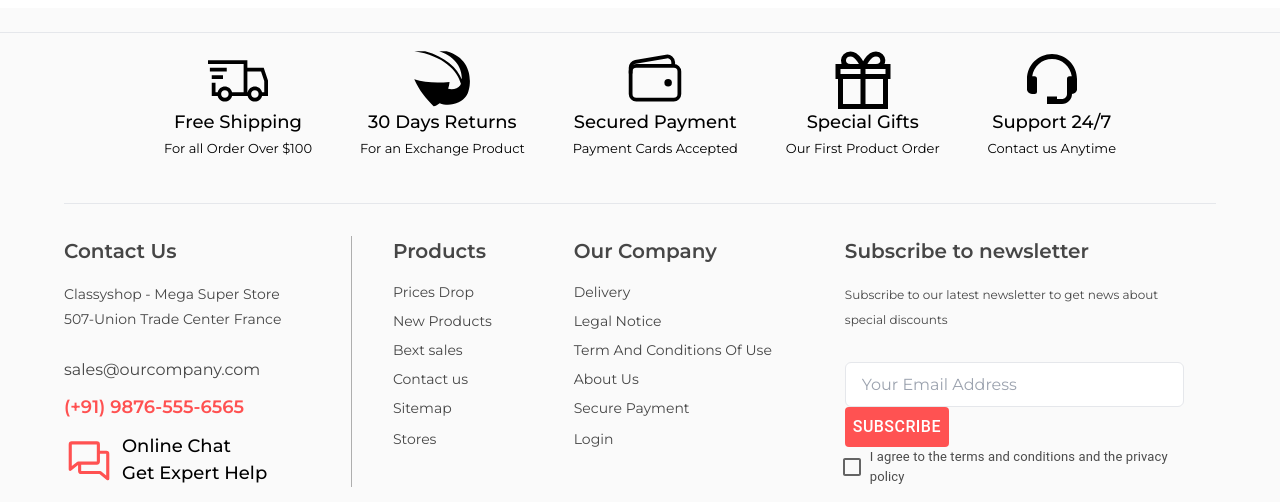
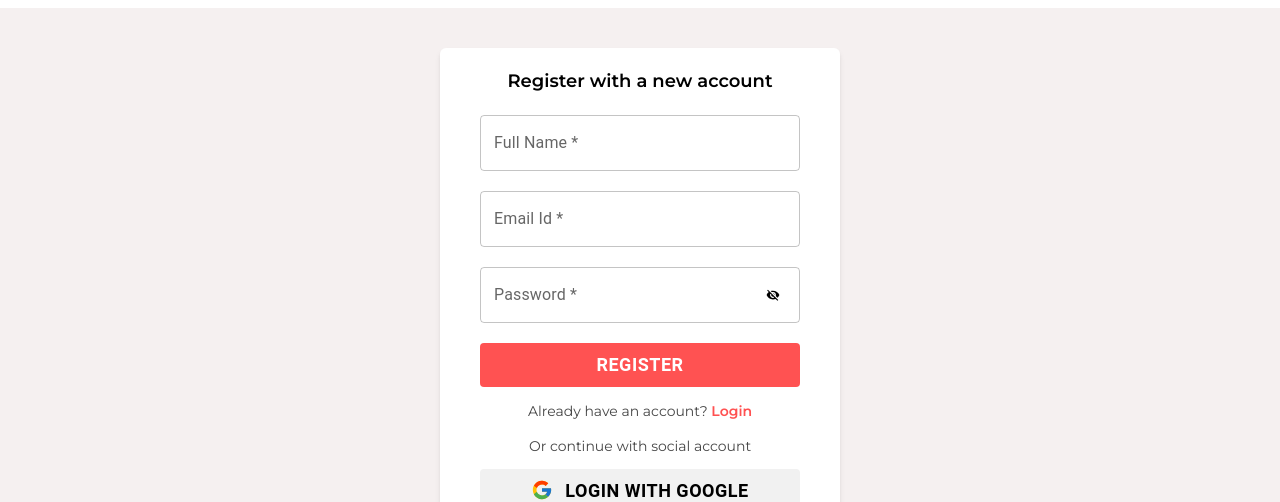
Before and after one commit to SurajPatil29/full-stack_e-comm, a React (Vite) app in the folder front_end/: page /register in a window 1280 px wide. Shown: the part 351-853 px from the top of the page. Built offline with nearby package versions, Linux system fonts and the light colour scheme.

Commit message:
feat: create static login and register pages
- Developed static layout for the login page.
- Designed static layout for the register page.
- Prepared structure for future dynamic functionality integration.

```diff
--- a/front_end/src/App.jsx
+++ b/front_end/src/App.jsx
@@ -13,6 +13,8 @@
 import ProductZoom from "./componants/ProductZoom";
 import { IoMdClose } from "react-icons/io";
 import ProductDetailsComponant from "./componants/ProductDetailsComponant";
+import Login from "./pages/Login";
+import Register from "./pages/Register";
 
 const MyContext = createContext();
 function App() {
@@ -41,6 +43,8 @@
 						exact={true}
 						element={<ProductDetails />}
 					/>
+					<Route path={"/login"} exact={true} element={<Login />} />
+					<Route path={"/register"} exact={true} element={<Register />} />
 				</Routes>
 				<Footer />
 			</MyContext.Provider>
--- a/front_end/src/index.css
+++ b/front_end/src/index.css
@@ -64,6 +64,11 @@
 
 .btn-org:hover {
 	background: #171717 !important;
+}
+
+.btn-lg {
+	font-weight: 600 !important;
+	font-size: 18px !important;
 }
 /* button class */
 
--- /dev/null
+++ b/front_end/src/pages/Login/index.jsx
@@ -0,0 +1,106 @@
+import { Button, TextField } from "@mui/material";
+import { useState } from "react";
+import { MdVisibility } from "react-icons/md";
+import { MdVisibilityOff } from "react-icons/md";
+import { Link } from "react-router-dom";
+import { FcGoogle } from "react-icons/fc";
+
+function Login() {
+	const [isShowPassword, setIsShowPassWord] = useState(false);
+
+	return (
+		<section className="section py-10">
+			<div className="container">
+				<div className="card shadow-md w-[400px] m-auto rounded-md bg-white p-5 px-10 ">
+					<h3 className="text-center text-[18px] text-black ">
+						Login to our account
+					</h3>
+
+					<form className="w-full mt-5">
+						<div className="form-group w-full mb-5">
+							<TextField
+								type="email"
+								id="outlined-suffix-shrink"
+								label="Email Id *"
+								variant="outlined"
+								className="w-full"
+								sx={{
+									"& .MuiOutlinedInput-root": {
+										"&.Mui-focused fieldset": {
+											borderColor: "#ff5151", // Focused border color
+										},
+									},
+									"& .MuiInputLabel-root.Mui-focused": {
+										color: "#ff5151", // Focused label color
+									},
+								}}
+							/>
+						</div>
+
+						<div className="form-group w-full mb-5 relative">
+							<TextField
+								type={`${isShowPassword === true ? "password" : "text"}`}
+								id="outlined-suffix-shrink"
+								label="Password *"
+								variant="outlined"
+								className="w-full"
+								sx={{
+									"& .MuiOutlinedInput-root": {
+										"&.Mui-focused fieldset": {
+											borderColor: "#ff5151", // Focused border color
+										},
+									},
+									"& .MuiInputLabel-root.Mui-focused": {
+										color: "#ff5151", // Focused label color
+									},
+								}}
+							/>
+							{isShowPassword === false ? (
+								<Button
+									onClick={() => setIsShowPassWord(!isShowPassword)}
+									className="!absolute !w-[35px] !min-w-[35px] !h-[35px] top-[10px] right-[10px] !rounded-md !text-black "
+								>
+									<MdVisibilityOff className="16px" />
+								</Button>
+							) : (
+								<Button
+									onClick={() => setIsShowPassWord(!isShowPassword)}
+									className="!absolute !w-[35px] !min-w-[35px] !h-[35px] top-[10px] right-[10px] !rounded-md !text-black "
+								>
+									<MdVisibility className="16px" />
+								</Button>
+							)}
+						</div>
+
+						<a className="link cursor-pointer text-[14px] font-[600] ">
+							Forgot Password
+						</a>
+
+						<div className="flex items-center w-full mt-3 mb-3">
+							<Button className="btn-org btn-lg w-full">Login</Button>
+						</div>
+
+						<p className="text-center">
+							Not Registered?{" "}
+							<Link
+								className="link text-[14px] font-[600] text-[#ff5151] "
+								to="/register"
+							>
+								Sign Up
+							</Link>{" "}
+						</p>
+
+						<p className="text-center">Or continue with social account</p>
+
+						<Button className="flex w-full !bg-[#f1f1f1] btn-lg !text-black gap-3">
+							<FcGoogle className="text-[22px]" />
+							Login with Google
+						</Button>
+					</form>
+				</div>
+			</div>
+		</section>
+	);
+}
+
+export default Login;
--- /dev/null
+++ b/front_end/src/pages/Register/index.jsx
@@ -0,0 +1,122 @@
+import { Button, TextField } from "@mui/material";
+import { useState } from "react";
+import { MdVisibility } from "react-icons/md";
+import { MdVisibilityOff } from "react-icons/md";
+import { Link } from "react-router-dom";
+import { FcGoogle } from "react-icons/fc";
+
+function Register() {
+	const [isShowPassword, setIsShowPassWord] = useState(false);
+
+	return (
+		<section className="section py-10">
+			<div className="container">
+				<div className="card shadow-md w-[400px] m-auto rounded-md bg-white p-5 px-10 ">
+					<h3 className="text-center text-[18px] text-black ">
+						Register with a new account
+					</h3>
+
+					<form className="w-full mt-5">
+						<div className="form-group w-full mb-5">
+							<TextField
+								type="text"
+								id="name"
+								label="Full Name *"
+								variant="outlined"
+								className="w-full"
+								sx={{
+									"& .MuiOutlinedInput-root": {
+										"&.Mui-focused fieldset": {
+											borderColor: "#ff5151", // Focused border color
+										},
+									},
+									"& .MuiInputLabel-root.Mui-focused": {
+										color: "#ff5151", // Focused label color
+									},
+								}}
+							/>
+						</div>
+
+						<div className="form-group w-full mb-5">
+							<TextField
+								type="email"
+								id="outlined-suffix-shrink"
+								label="Email Id *"
+								variant="outlined"
+								className="w-full"
+								sx={{
+									"& .MuiOutlinedInput-root": {
+										"&.Mui-focused fieldset": {
+											borderColor: "#ff5151", // Focused border color
+										},
+									},
+									"& .MuiInputLabel-root.Mui-focused": {
+										color: "#ff5151", // Focused label color
+									},
+								}}
+							/>
+						</div>
+
+						<div className="form-group w-full mb-5 relative">
+							<TextField
+								type={`${isShowPassword === true ? "password" : "text"}`}
+								id="outlined-suffix-shrink"
+								label="Password *"
+								variant="outlined"
+								className="w-full"
+								sx={{
+									"& .MuiOutlinedInput-root": {
+										"&.Mui-focused fieldset": {
+											borderColor: "#ff5151", // Focused border color
+										},
+									},
+									"& .MuiInputLabel-root.Mui-focused": {
+										color: "#ff5151", // Focused label color
+									},
+								}}
+							/>
+							{isShowPassword === false ? (
+								<Button
+									onClick={() => setIsShowPassWord(!isShowPassword)}
+									className="!absolute !w-[35px] !min-w-[35px] !h-[35px] top-[10px] right-[10px] !rounded-md !text-black "
+								>
+									<MdVisibilityOff className="16px" />
+								</Button>
+							) : (
+								<Button
+									onClick={() => setIsShowPassWord(!isShowPassword)}
+									className="!absolute !w-[35px] !min-w-[35px] !h-[35px] top-[10px] right-[10px] !rounded-md !text-black "
+								>
+									<MdVisibility className="16px" />
+								</Button>
+							)}
+						</div>
+
+						<div className="flex items-center w-full mt-3 mb-3">
+							<Button className="btn-org btn-lg w-full">Register</Button>
+						</div>
+
+						<p className="text-center">
+							Already have an account?{" "}
+							<Link
+								className="link text-[14px] font-[600] text-[#ff5151] "
+								to="/login"
+							>
+								Login
+							</Link>{" "}
+						</p>
+
+						<p className="text-center">Or continue with social account</p>
+
+						<Button className="flex w-full !bg-[#f1f1f1] btn-lg !text-black gap-3">
+							<FcGoogle className="text-[22px]" />
+							Login with Google
+						</Button>
+					</form>
+				</div>
+			</div>
+		</section>
+	);
+}
+
+export default Register;
```
